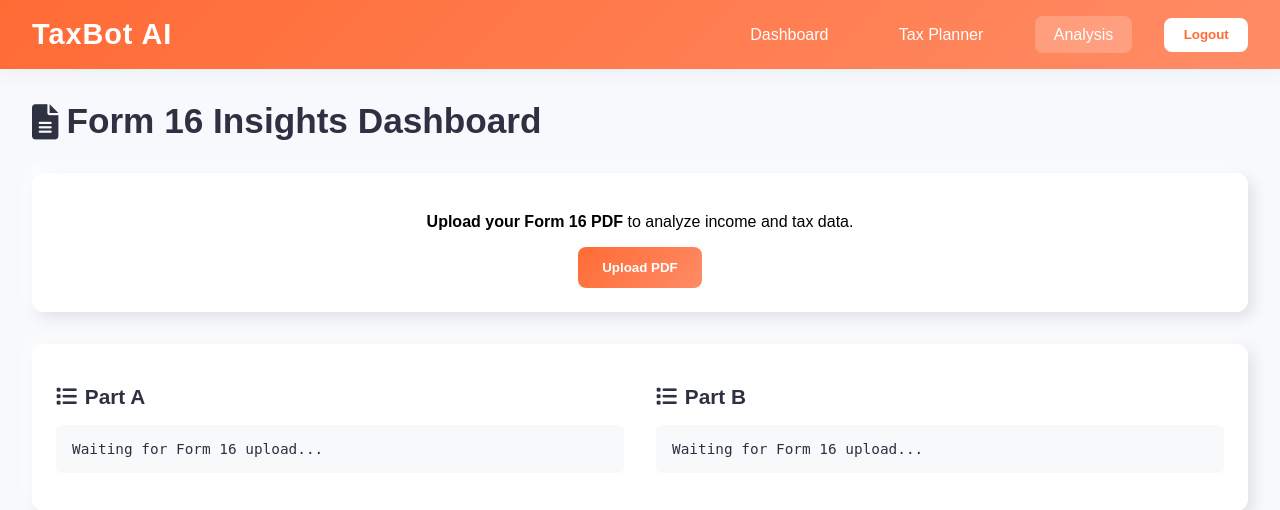
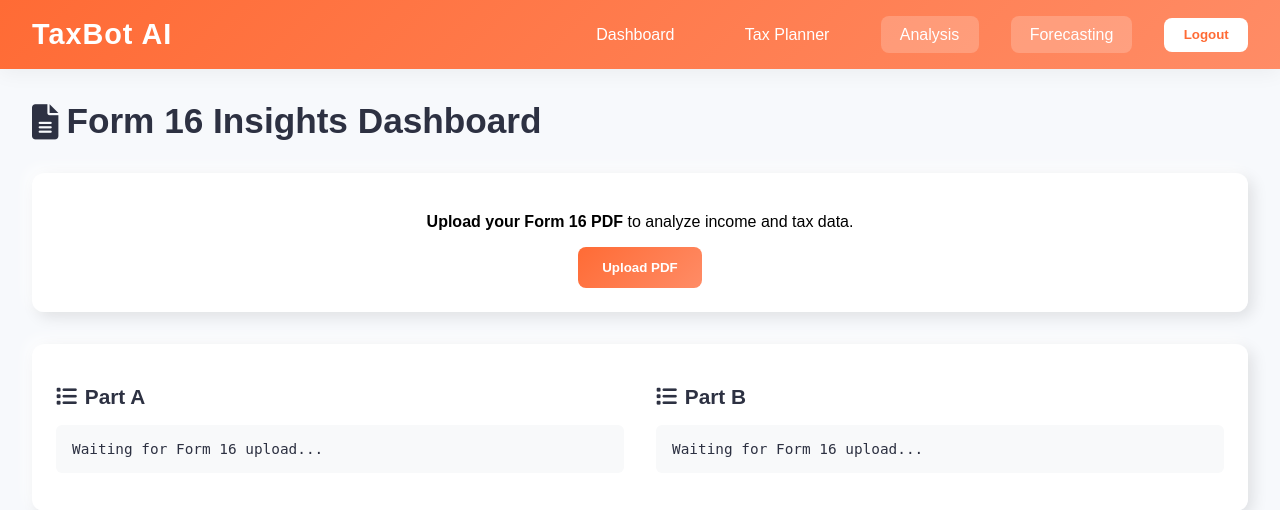
Before and after one commit to Navangs23/TaxBot, a PHP site: page /analysis.php in a window 1280 px wide. Shown: the top 510 px of the page. Run offline with PHP 8.4, Linux system fonts and the light colour scheme.

Commit message:
Minor Changes

```diff
--- a/Level Up/analysis.php
+++ b/Level Up/analysis.php
@@ -229,6 +229,7 @@
             <a href="dashboard.php">Dashboard</a>
             <a href="taxy.php">Tax Planner</a>
             <a href="analysis.php" class="active">Analysis</a>
+            <a href="forecasting.php" class="active">Forecasting</a>
             <button onclick="logout()">Logout</button>
         </div>
         <button class="mobile-menu-btn" id="mobile-menu-btn">
@@ -239,6 +240,7 @@
         <a href="dashboard.php">Dashboard</a>
         <a href="taxy.php">Tax Planner</a>
         <a href="analysis.php">Analysis</a>
+        <a href="forecasting.php" class="active">Forecasting</a>
         <button onclick="logout()">Logout</button>
     </div>
 </nav>
```
